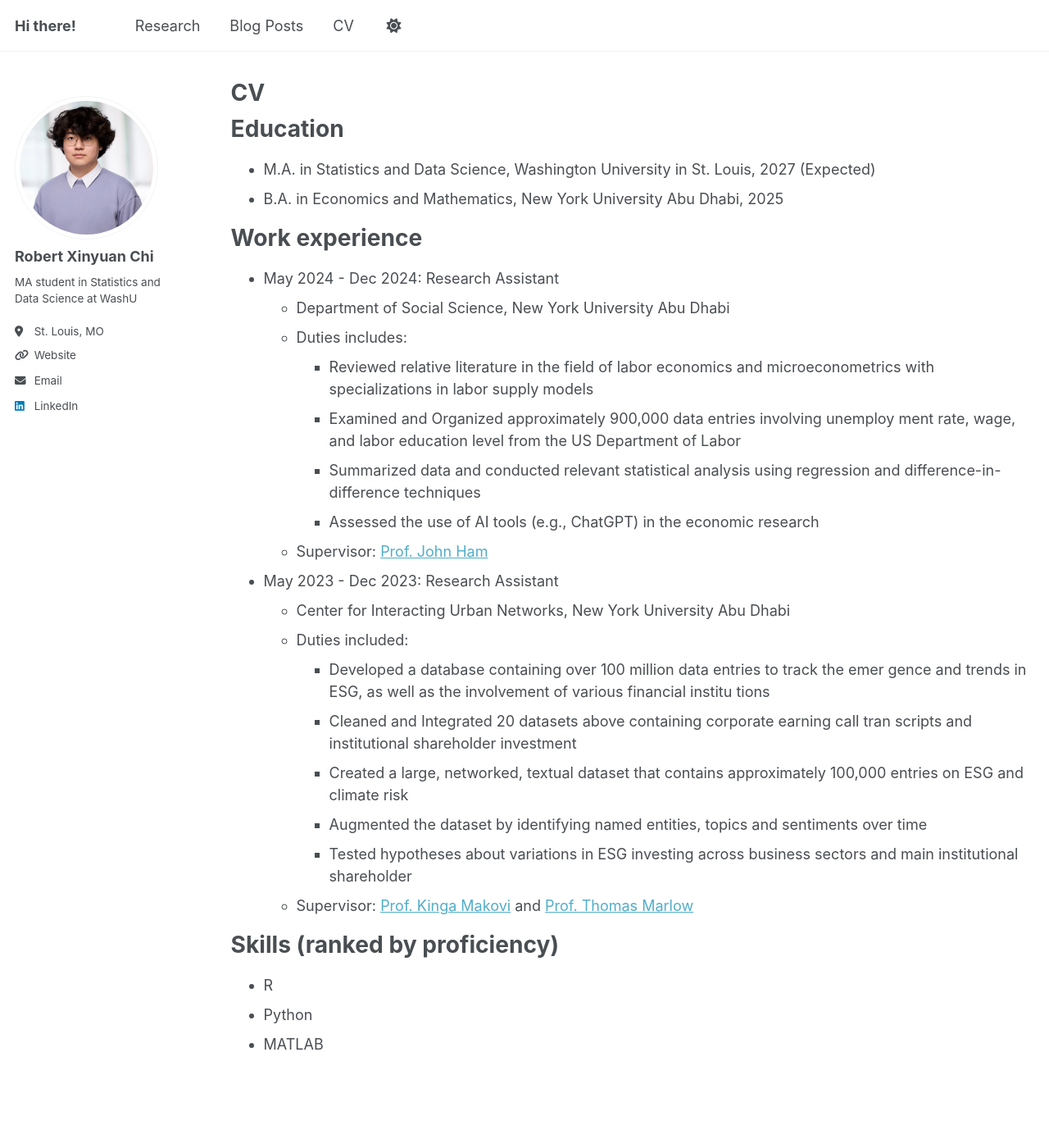
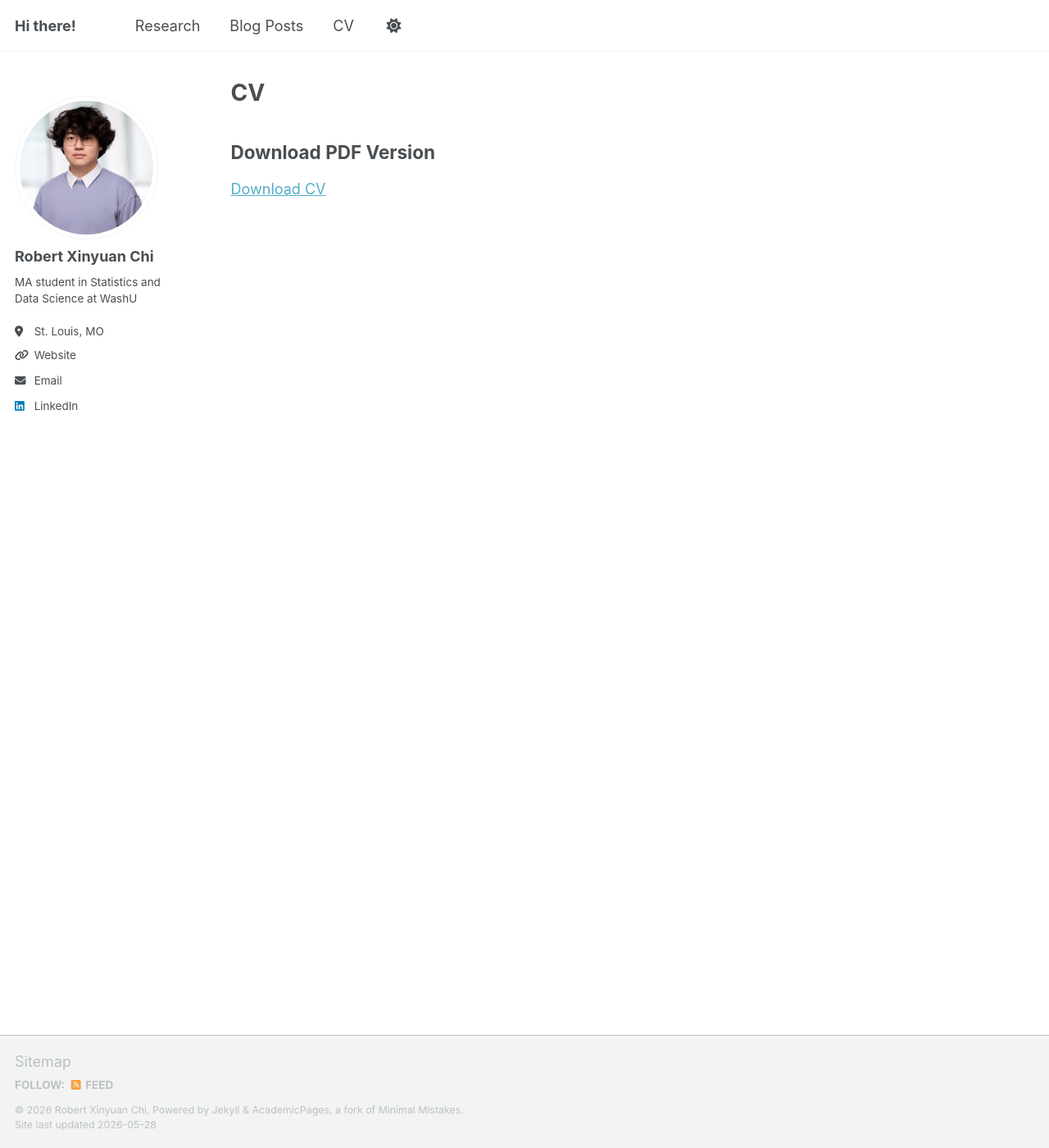
Before and after one commit to xychi75/xychi75.github.io, a Jekyll site: the page built from _pages/cv.md, in a window 1280 px wide and 1400 px high. Shown: the whole window at 82% size. Built offline with Jekyll 4.4.1, drawn with Linux system fonts in a browser that asks for light colours; a script that is not in the unit is left out.

Commit message:
Update cv.md

```diff
--- a/_pages/cv.md
+++ b/_pages/cv.md
@@ -9,43 +9,6 @@
 
 {% include base_path %}
 
-Education
-======
-* M.A. in Statistics and Data Science, Washington University in St. Louis, 2027 (Expected)
-* B.A. in Economics and Mathematics, New York University Abu Dhabi, 2025
+## Download PDF Version
 
-Work experience
-======
-* May 2024 - Dec 2024: Research Assistant
-  * Department of Social Science, New York University Abu Dhabi
-  * Duties includes:
-    * Reviewed relative literature in the field of labor economics and microeconometrics
- with specializations in labor supply models
-    * Examined and Organized approximately 900,000 data entries involving unemploy
-ment rate, wage, and labor education level from the US Department of Labor
-    * Summarized data and conducted relevant statistical analysis using regression and
- difference-in-difference techniques
-    * Assessed the use of AI tools (e.g., ChatGPT) in the economic research
-  * Supervisor: [Prof. John Ham](https://sites.google.com/site/johnhamecon/home)
-
-* May 2023 - Dec 2023: Research Assistant
-  * Center for Interacting Urban Networks, New York University Abu Dhabi
-  * Duties included:
-    * Developed a database containing over 100 million data entries to track the emer
-gence and trends in ESG, as well as the involvement of various financial institu
-tions
-    * Cleaned and Integrated 20 datasets above containing corporate earning call tran
-scripts and institutional shareholder investment
-    * Created a large, networked, textual dataset that contains approximately 100,000
- entries on ESG and climate risk
-    * Augmented the dataset by identifying named entities, topics and sentiments over
- time
-    * Tested hypotheses about variations in ESG investing across business sectors and
- main institutional shareholder
-  * Supervisor: [Prof. Kinga Makovi](https://makovi.net/) and [Prof. Thomas Marlow](https://www.thomas-marlow.com/)
-
-Skills (ranked by proficiency)
-======
-* R
-* Python
-* MATLAB
+[Download CV](/files/CV_Robert_Chi.pdf)
```
